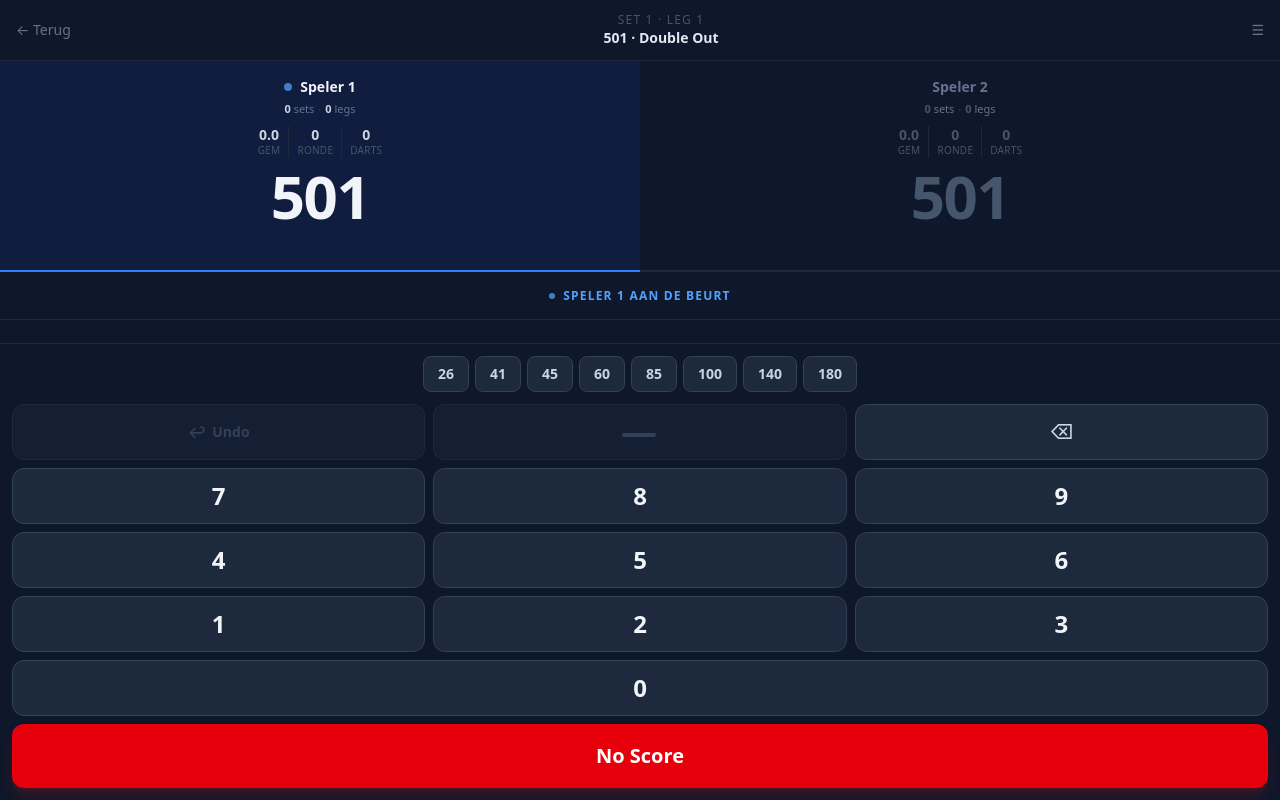
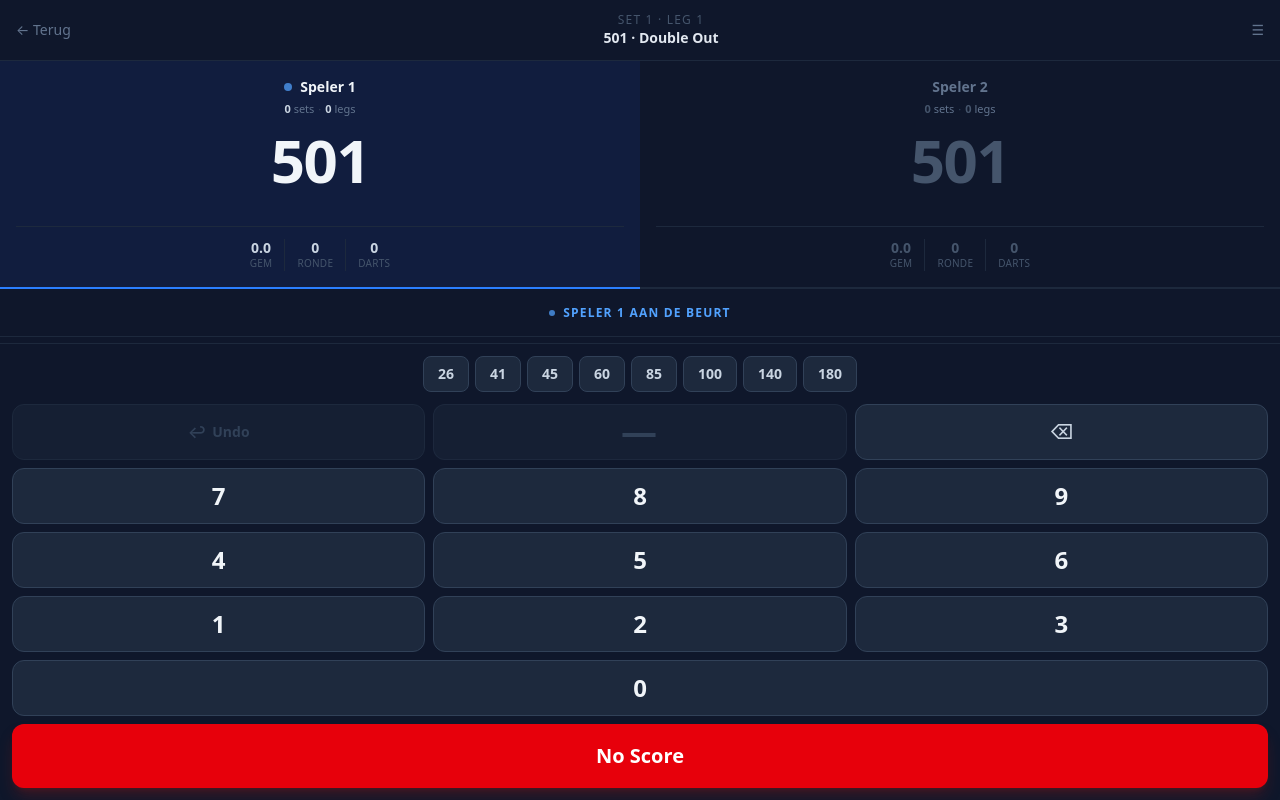
Before and after one commit to duukizaakbreedland/darts-app, a React (Vite) app: page /darts-app/game in a window 1280 px wide. Built offline with nearby package versions, Linux system fonts and the light colour scheme.

Commit message:
UI: mini-stats terug onder de score met scheidingslijn erboven

```diff
--- a/src/components/PlayerScore.tsx
+++ b/src/components/PlayerScore.tsx
@@ -13,7 +13,7 @@ type PlayerScoreProps = {
 
 function MiniStat({ label, value, active }: { label: string; value: string; active: boolean }) {
   return (
-    <div className="flex flex-col items-center px-2">
+    <div className="flex flex-col items-center px-3">
       <span className={`text-sm font-bold leading-tight ${active ? 'text-slate-300' : 'text-slate-600'}`}>
         {value}
       </span>
@@ -40,17 +40,10 @@ export function PlayerScore({
       </div>
 
       {/* Sets / legs */}
-      <div className="text-[11px] text-slate-500 mb-2">
+      <div className="text-[11px] text-slate-500 mb-3">
         <span className={`font-bold ${isActive ? 'text-slate-300' : 'text-slate-600'}`}>{setsWon}</span> sets
         <span className="mx-1 text-slate-700">·</span>
         <span className={`font-bold ${isActive ? 'text-slate-300' : 'text-slate-600'}`}>{legsWon}</span> legs
-      </div>
-
-      {/* Mini-stats: gemiddelde · ronde · darts */}
-      <div className="flex items-stretch divide-x divide-slate-800 mb-2">
-        <MiniStat label="gem" value={avg.toFixed(1)} active={isActive} />
-        <MiniStat label="ronde" value={String(rounds)} active={isActive} />
-        <MiniStat label="darts" value={String(darts)} active={isActive} />
       </div>
 
       {/* Grote score */}
@@ -73,6 +66,13 @@ export function PlayerScore({
           </span>
         )}
       </div>
+
+      {/* Scheidingslijn + mini-stats: gemiddelde · ronde · darts */}
+      <div className="w-full mt-2 pt-3 border-t border-slate-800 flex items-stretch justify-center divide-x divide-slate-800">
+        <MiniStat label="gem" value={avg.toFixed(1)} active={isActive} />
+        <MiniStat label="ronde" value={String(rounds)} active={isActive} />
+        <MiniStat label="darts" value={String(darts)} active={isActive} />
+      </div>
     </div>
   )
 }
```
